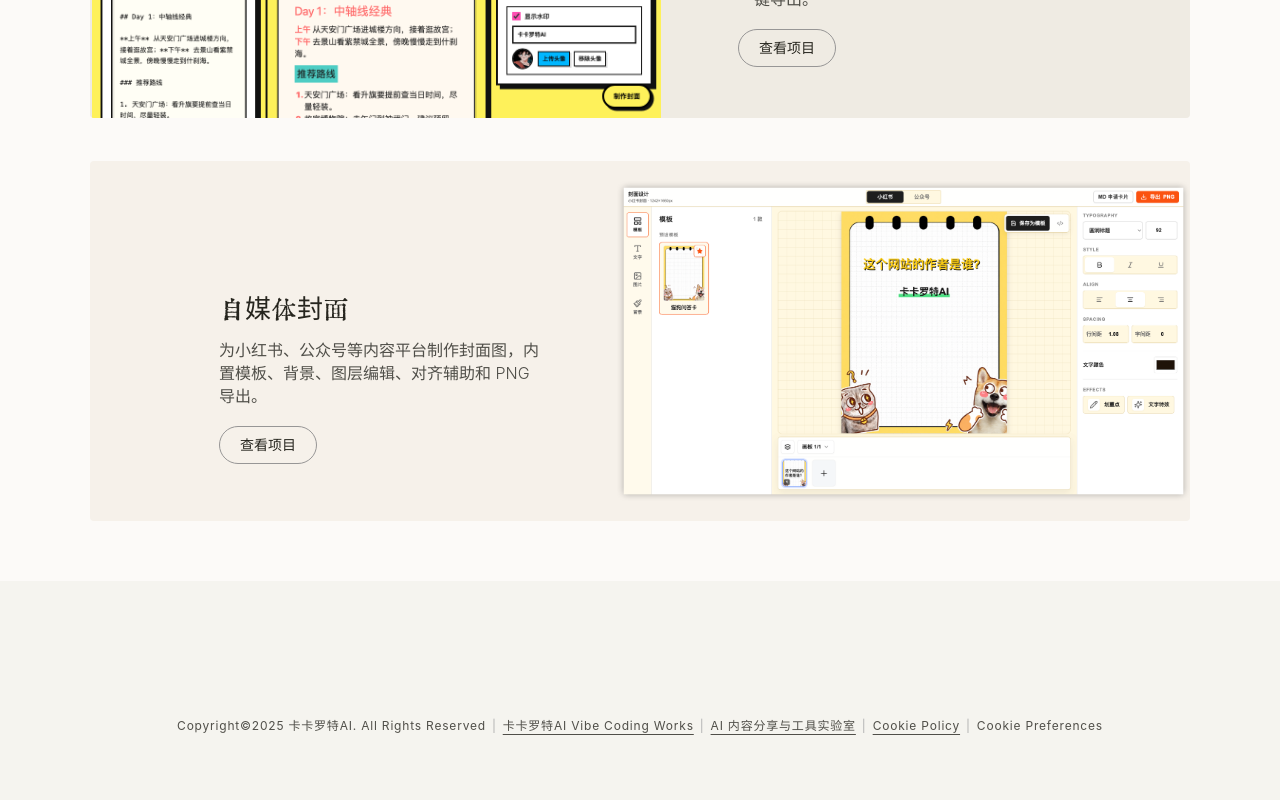
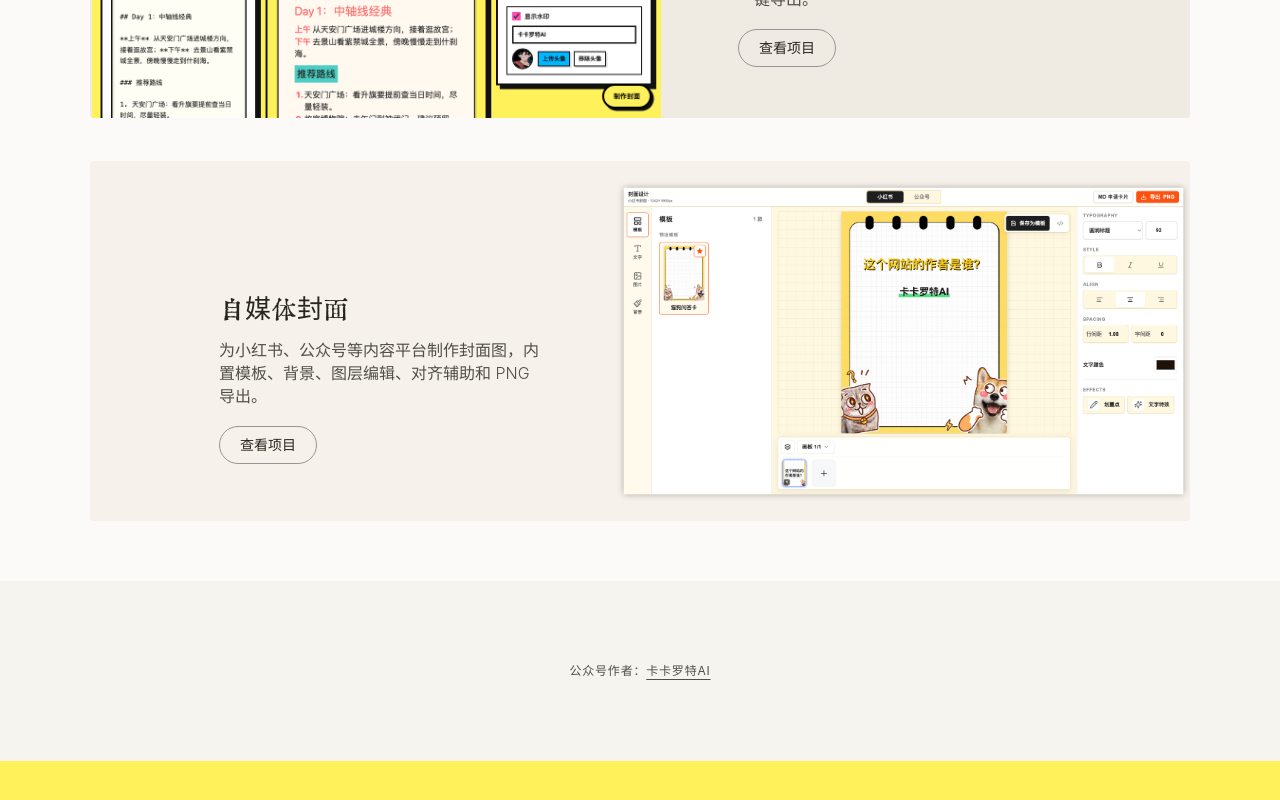
Before and after one commit to kklt-ai/kklt-ai-blog, a Next.js app: page / in a window 1280 px wide. Shown: the part 988-1788 px from the top of the page. After the commit the page ends 1749 px from the top, so only its background shows below. Built offline with nearby package versions, Linux system fonts and the light colour scheme; a small style sheet from the web is missing.

Commit message:
头部、尾部优化

```diff
--- a/src/home/components/HeaderNav.tsx
+++ b/src/home/components/HeaderNav.tsx
@@ -38,9 +38,6 @@ export function HeaderNav({ copy, language, setLanguage }: HeaderNavProps) {
               </a>
             </div>
           </div>
-          <a className={navLinkClass} href="#wechat">
-            {copy.blog}
-          </a>
           <a className={navLinkClass} href={GITHUB_URL} target="_blank" rel="noreferrer">
             {copy.joinUs}
           </a>
--- a/src/home/components/HeroSection.tsx
+++ b/src/home/components/HeroSection.tsx
@@ -1,5 +1,5 @@
 import { Dispatch, RefObject, SetStateAction } from "react";
-import { GITHUB_URL, HomeCopy, Language, QR_CODE_SRC } from "../content";
+import { GITHUB_URL, HomeCopy, Language, QR_CODE_SRC, WECHAT_URL } from "../content";
 import { ArrowIcon } from "../icons";
 import { HeaderNav } from "./HeaderNav";
 
@@ -87,7 +87,7 @@ export function HeroSection({
         <div className="flex items-center gap-5 max-[640px]:mt-5 max-[640px]:w-full max-[640px]:max-w-[300px] max-[640px]:gap-[13px]">
           <CtaButton href={GITHUB_URL}>{copy.github}</CtaButton>
           <CtaButton href="#works">{copy.docs}</CtaButton>
-          <CtaButton href="#wechat" primary>
+          <CtaButton href={WECHAT_URL} primary>
             公众号
           </CtaButton>
         </div>
--- a/src/home/components/HomeFooter.tsx
+++ b/src/home/components/HomeFooter.tsx
@@ -1,25 +1,19 @@
+import { WECHAT_URL } from "../content";
+
 export function HomeFooter() {
   return (
-    <footer className="flex min-h-[290px] items-center justify-center bg-[#f5f4ef] px-[100px] py-10 max-[640px]:min-h-[217px] max-[640px]:p-9">
-      <div className="flex flex-wrap items-center justify-center gap-1.5 text-center text-xs font-normal tracking-[0.8px] text-[#504f49] max-[640px]:gap-[5px] max-[640px]:text-[9px] max-[640px]:tracking-[0.3px]">
-        <span>Copyright©2025 卡卡罗特AI. All Rights Reserved</span>
-        <span className="select-none text-[#b1b1b1]">|</span>
-        <a className="text-inherit underline decoration-[0.5px] underline-offset-4 transition-colors hover:text-[var(--color-ink)]" href="#service-agreement">
-          卡卡罗特AI Vibe Coding Works
+    <footer className="flex min-h-[180px] items-center justify-center bg-[#f5f4ef] px-[100px] py-10 max-[640px]:min-h-[150px] max-[640px]:px-9">
+      <p className="m-0 text-center text-xs font-normal tracking-[0.8px] text-[#504f49] max-[640px]:text-[10px] max-[640px]:tracking-[0.3px]">
+        <span>公众号作者：</span>
+        <a
+          className="text-inherit underline decoration-[0.5px] underline-offset-4 transition-colors hover:text-[var(--color-ink)]"
+          href={WECHAT_URL}
+          target="_blank"
+          rel="noreferrer"
+        >
+          卡卡罗特AI
         </a>
-        <span className="select-none text-[#b1b1b1]">|</span>
-        <a className="text-inherit underline decoration-[0.5px] underline-offset-4 transition-colors hover:text-[var(--color-ink)]" href="#privacy-policy">
-          AI 内容分享与工具实验室
-        </a>
-        <span className="select-none text-[#b1b1b1]">|</span>
-        <a className="text-inherit underline decoration-[0.5px] underline-offset-4 transition-colors hover:text-[var(--color-ink)]" href="#cookie-policy">
-          Cookie Policy
-        </a>
-        <span className="select-none text-[#b1b1b1]">|</span>
-        <button className="cursor-pointer border-0 bg-transparent p-0 font-inherit tracking-inherit text-inherit transition-colors hover:text-[var(--color-ink)]" type="button">
-          Cookie Preferences
-        </button>
-      </div>
+      </p>
     </footer>
   );
 }
--- a/src/home/content.ts
+++ b/src/home/content.ts
@@ -2,6 +2,7 @@ export type Language = "zh" | "en";
 
 export const ASSET_BASE = "/home/assets";
 export const GITHUB_URL = "https://github.com/kklt1024me";
+export const WECHAT_URL = "https://mp.weixin.qq.com/mp/appmsgalbum?__biz=MzYyMjkwMjg0Ng==&action=getalbum&album_id=4260253598405459979&subscene=159&subscene=189&scenenote=https%3A%2F%2Fmp.weixin.qq.com%2Fs%3F__biz%3DMzYyMjkwMjg0Ng%3D%3D%26mid%3D2247484911%26idx%3D1%26sn%3D9e7a9a8d209fca87fe9107d545167302%26chksm%3Dffcfaebec8b827a8d655c7c81aae1d9f4b66e341320e7d5742e5b6ea92be9f4a523f10decd35%26cur_album_id%3D4260253598405459979%26scene%3D189%23wechat_redirect&nolastread=1#wechat_redirect";
 export const QR_CODE_SRC = "/kklt-wechat-qrcode-short.jpg";
 
 export const homeCopy = {
```
Also changed, not shown: 2 other files (tests, documents, lock files or other folders).
